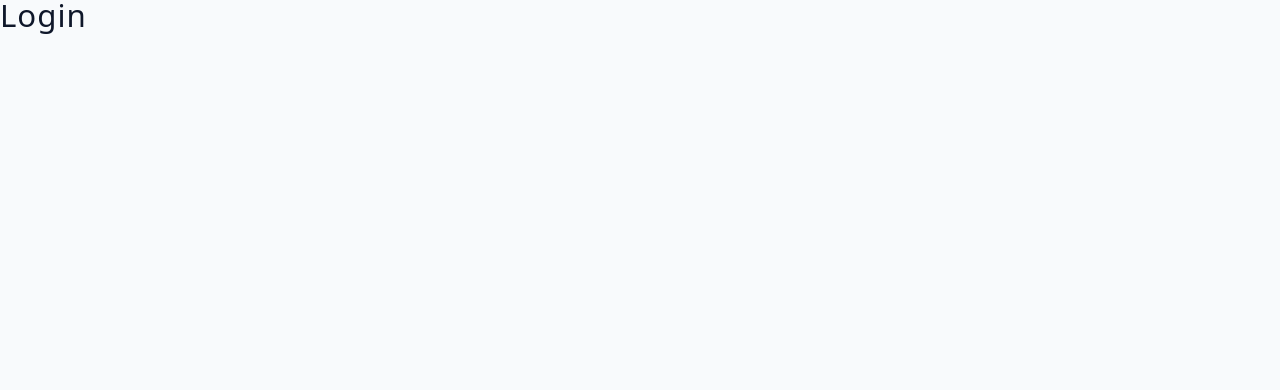
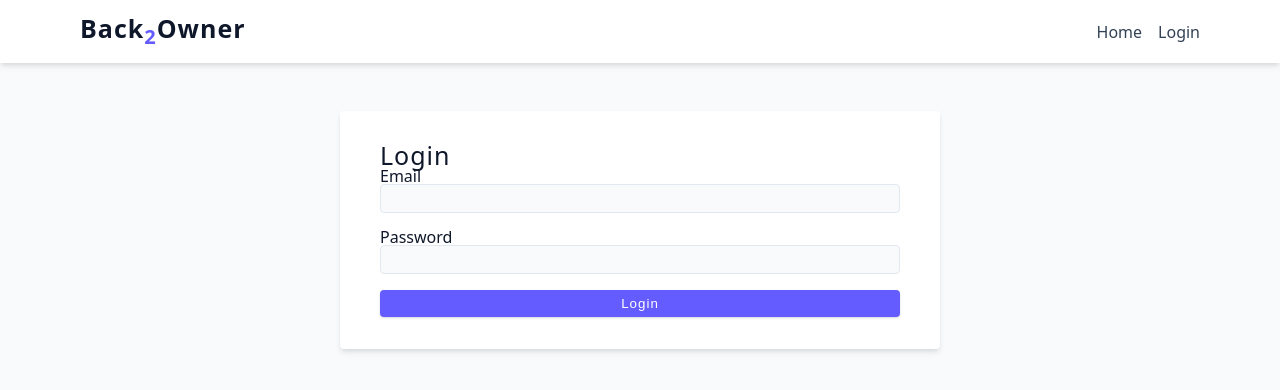
Before and after one commit to FuthifoXx/lostAndFound_frontEnd, a React (Vite) app: page /login in a window 1280 px wide. Shown: the top 390 px of the page. Built offline with nearby package versions, Linux system fonts and the light colour scheme.

Commit message:
Fixed the URL and CORS on the backend login test passed

```diff
--- a/src/App.jsx
+++ b/src/App.jsx
@@ -6,6 +6,7 @@ import Dashboard from './pages/Dashboard'
 import AddItem from './pages/AddItem'
 import MyItems from './pages/MyItems'
 import Notifications from './pages/Notifications'
+import ProtectedRoute from './components/ProtectedRoute'
 
 function App() {
   return (
@@ -13,7 +14,14 @@ function App() {
       <Route path='/' element={<Landing />} />
       <Route path='/login' element={<Login />} />
       <Route path='/register' element={<Register />} />
-      <Route path='/dashboard' element={<Dashboard />} />
+      <Route
+        path='/dashboard'
+        element={
+          <ProtectedRoute>
+            <Dashboard />
+          </ProtectedRoute>
+        }
+      />
       <Route path='/add-item' element={<AddItem />} />
       <Route path='/my-items' element={<MyItems />} />
       <Route path='/notifications' element={<Notifications />} />
--- /dev/null
+++ b/src/components/ProtectedRoute.jsx
@@ -0,0 +1,14 @@
+import { Navigate } from 'react-router-dom'
+import { useAuth } from '../context/AuthContext'
+
+function ProtectedRoute({ children }) {
+  const { user } = useAuth()
+
+  if (!user) {
+    return <Navigate to='/login' />
+  }
+
+  return children
+}
+
+export default ProtectedRoute
--- a/src/pages/Login.jsx
+++ b/src/pages/Login.jsx
@@ -1,10 +1,68 @@
-import React from 'react'
+import { useState } from 'react'
+import { useAuth } from '../context/AuthContext'
+import { useNavigate } from 'react-router-dom'
+import Navbar from '../components/Navbar'
 
 function Login() {
+  const { login } = useAuth()
+  const navigate = useNavigate()
+
+  const [form, setForm] = useState({
+    email: '',
+    password: '',
+  })
+
+  const [error, setError] = useState('')
+
+  const handleChange = (e) => {
+    setForm({ ...form, [e.target.name]: e.target.value })
+  }
+
+  const handleSubmit = async (e) => {
+    e.preventDefault()
+
+    try {
+      await login(form)
+      navigate('/dashboard')
+    } catch (err) {
+      setError(err.message)
+    }
+  }
+
   return (
-    <div>
-      <h3>Login</h3>
-    </div>
+    <>
+      <Navbar />
+
+      <form className='form' onSubmit={handleSubmit}>
+        <h4>Login</h4>
+
+        {error && <p className='form-alert'>{error}</p>}
+
+        <div className='form-row'>
+          <label>Email</label>
+          <input
+            type='email'
+            name='email'
+            className='form-input'
+            onChange={handleChange}
+          />
+        </div>
+
+        <div className='form-row'>
+          <label>Password</label>
+          <input
+            type='password'
+            name='password'
+            className='form-input'
+            onChange={handleChange}
+          />
+        </div>
+
+        <button type='submit' className='btn btn-block'>
+          Login
+        </button>
+      </form>
+    </>
   )
 }
 
--- a/src/services/api.js
+++ b/src/services/api.js
@@ -1,4 +1,4 @@
-const API_URL = 'http://localhost:5000/api/users'
+const API_URL = 'http://localhost:5000/api/auth'
 
 export const loginUser = async (data) => {
   const res = await fetch(`${API_URL}/login`, {
```
Also changed, not shown: src/context/AuthContext.jsx (line endings or trailing spaces).
